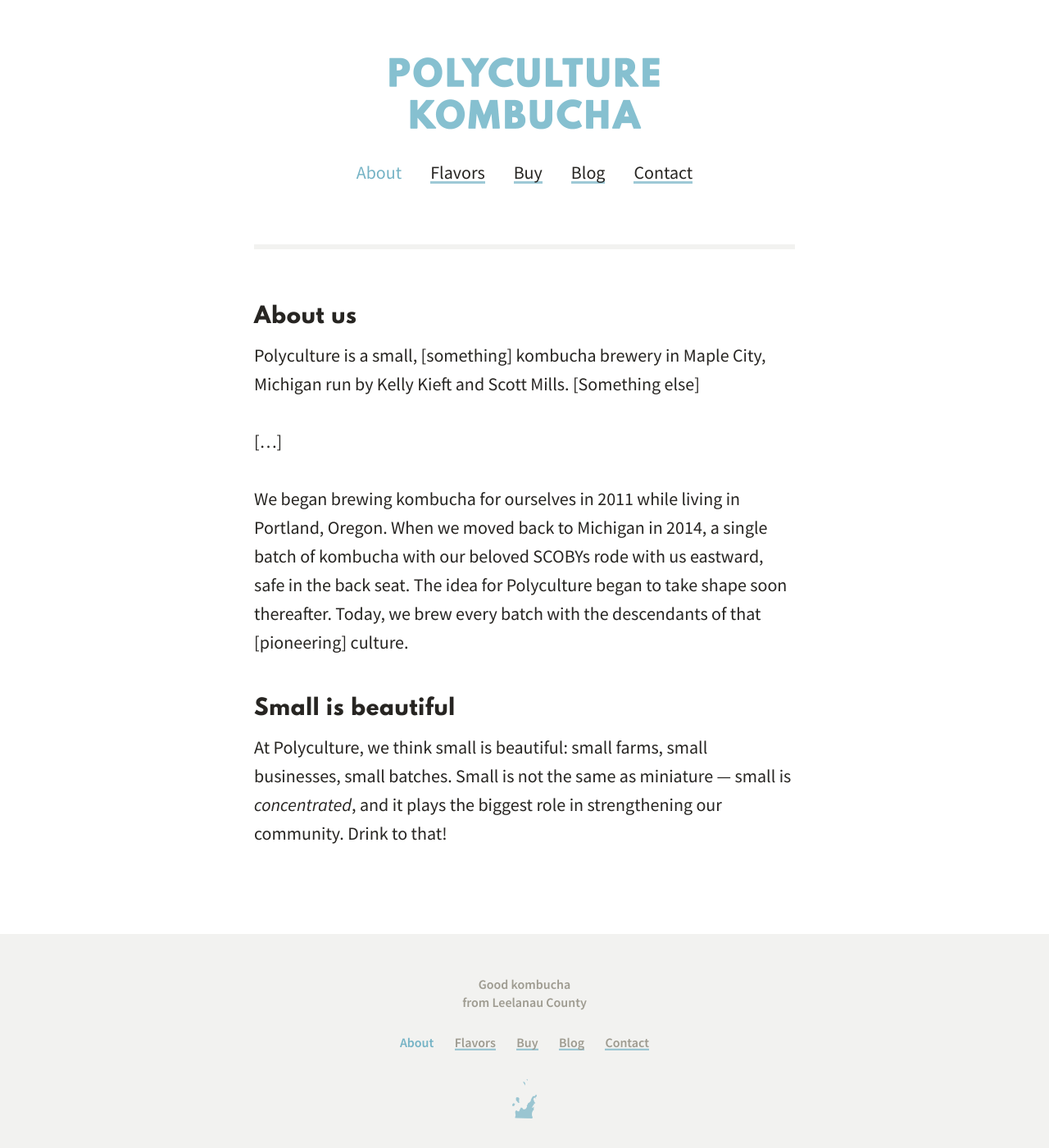
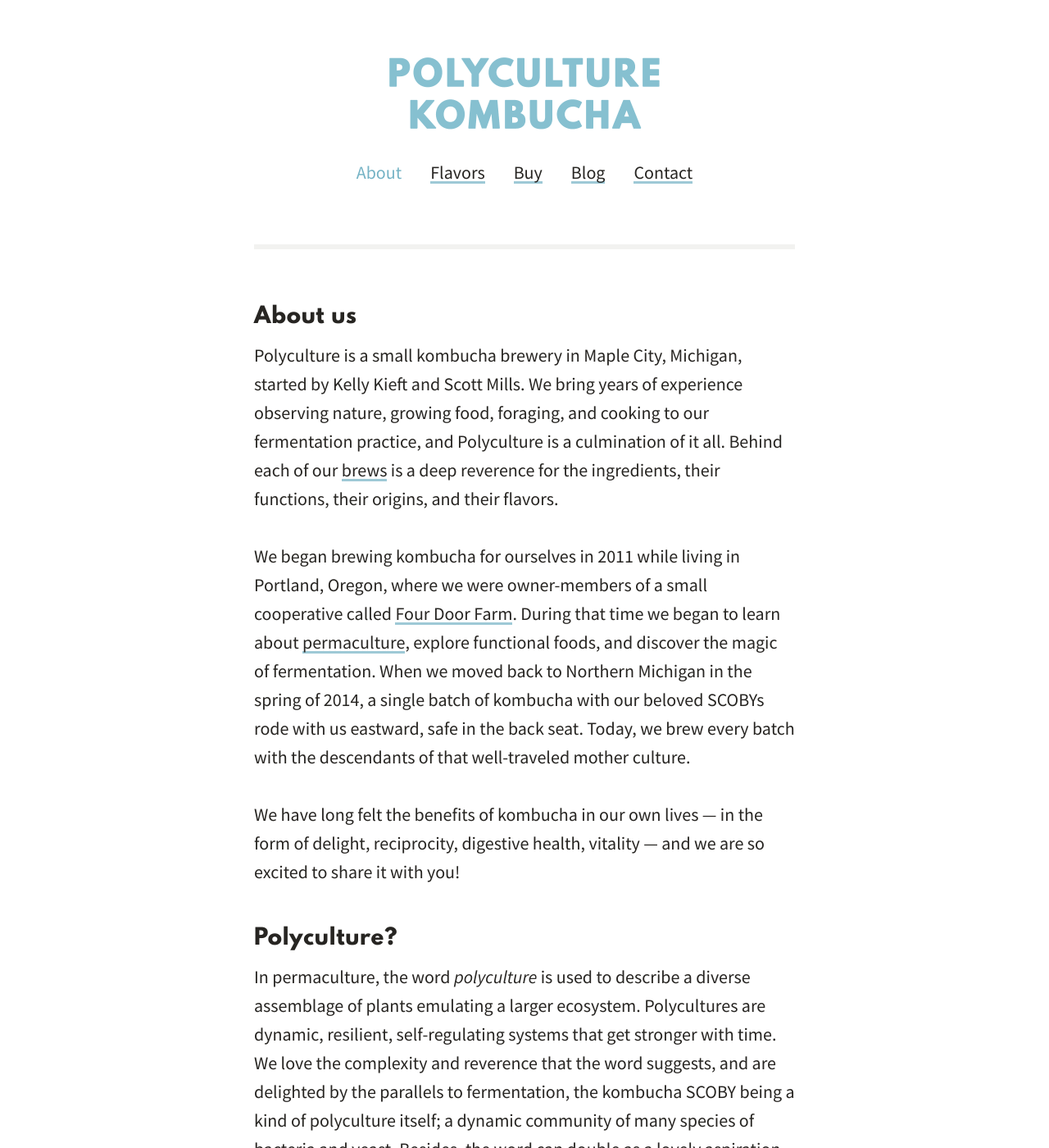
Before and after one commit to cscottmills/polyculturekombucha, a Jekyll site: the page built from about/index.md, in a window 1280 px wide and 1400 px high. Shown: the whole window at 82% size. Built offline with Jekyll 4.4.1, drawn with Linux system fonts in a browser that asks for light colours; some of the changed text lies outside the part shown.

Commit message:
[CONTENT] Finish first draft of about content

```diff
--- a/about/index.md
+++ b/about/index.md
@@ -5,12 +5,19 @@ title: About
 
 <h2 class="post--title">About us</h2>
 
-Polyculture is a small, [something] kombucha brewery in Maple City, Michigan run by Kelly Kieft and Scott Mills. [Something else]
+Polyculture is a small kombucha brewery in Maple City, Michigan, started by Kelly Kieft and Scott Mills. We bring years of experience observing nature, growing food, foraging, and cooking to our fermentation practice, and Polyculture is a culmination of it all. Behind each of our [brews](/flavors) is a deep reverence for the ingredients, their functions, their origins, and their flavors.
 
-[...]
+We began brewing kombucha for ourselves in 2011 while living in Portland, Oregon, where we were owner-members of a small cooperative called [Four Door Farm][1]{:target="\_blank"}. During that time we began to learn about [permaculture][2]{:target="_blank"}, explore functional foods, and discover the magic of fermentation. When we moved back to Northern Michigan in the spring of 2014, a single batch of kombucha with our beloved SCOBYs rode with us eastward, safe in the back seat. Today, we brew every batch with the descendants of that well-traveled mother culture.
 
-We began brewing kombucha for ourselves in 2011 while living in Portland, Oregon. When we moved back to Michigan in 2014, a single batch of kombucha with our beloved SCOBYs rode with us eastward, safe in the back seat. The idea for Polyculture began to take shape soon thereafter. Today, we brew every batch with the descendants of that [pioneering] culture.
+We have long felt the benefits of kombucha in our own lives --- in the form of delight, reciprocity, digestive health, vitality --- and we are so excited to share it with you!
+
+<h2 class="post--title">Polyculture?</h2>
+
+In permaculture, the word *polyculture* is used to describe a diverse assemblage of plants emulating a larger ecosystem. Polycultures are dynamic, resilient, self-regulating systems that get stronger with time. We love the complexity and reverence that the word suggests, and are delighted by the parallels to fermentation, the kombucha SCOBY being a kind of polyculture itself; a dynamic community of many species of bacteria and yeast. Besides, the word can double as a lovely aspiration for our human communities as well.
 
 <h2 class="post--title">Small is beautiful</h2>
 
 At Polyculture, we think small is beautiful: small farms, small businesses, small batches. Small is not the same as miniature --- small is *concentrated*, and it plays the biggest role in strengthening our community. Drink to that!
+
+[1]: http://fourdoorfarm.com
+[2]: https://en.wikipedia.org/wiki/Permaculture
```
